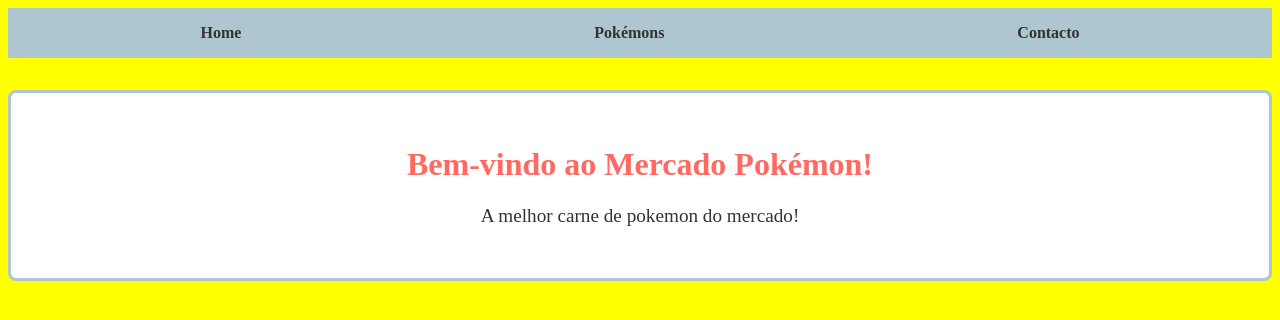
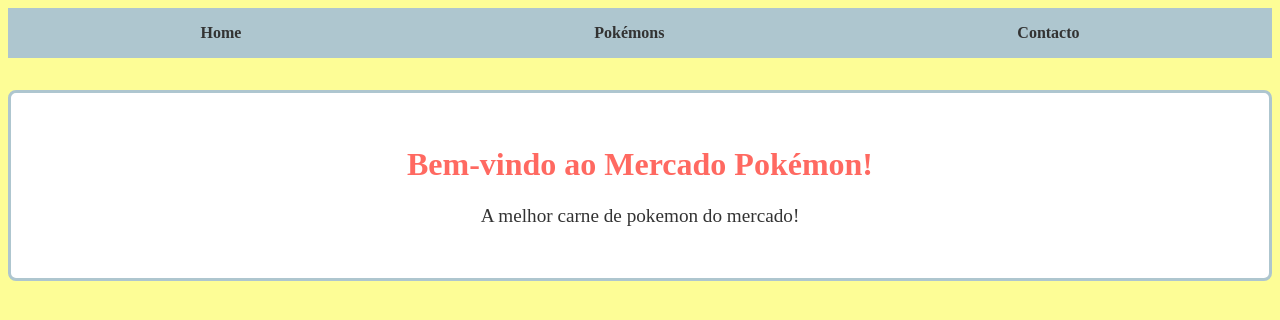
Before and after one commit to LieutenantLukas/react-app-tw, a React (Create React App) app: page / in a window 1280 px wide. Shown: the top 320 px of the page. Built offline with nearby package versions, Linux system fonts and the light colour scheme.

Commit message:
Amarelo suave

```diff
--- a/src/styles/App.css
+++ b/src/styles/App.css
@@ -1,4 +1,3 @@
 body{
-    background-color: yellow;
-
+    background-color: #fdfd96;
   }
--- a/src/styles/Pokemons.css
+++ b/src/styles/Pokemons.css
@@ -1,7 +1,7 @@
 .pokemons {
   text-align: center;
   padding: 2rem;
-  background-color: yellow; /*mudar cor bg lista*/
+  background-color: #fdfd96; /*mudar cor bg lista*/
 }
 
 .pokemon-list {
@@ -9,7 +9,7 @@
   flex-wrap: wrap; /* Para trocar de linha  */
   gap: 1rem; /* Espaço entre as boxes */
   justify-content: center; /* Centrar conteudo */
-  background:yellow ; /*mudar cor bg lista*/
+  background:#fdfd96 ; /*mudar cor bg lista*/
 }
 
 .pokemon-item {
```
